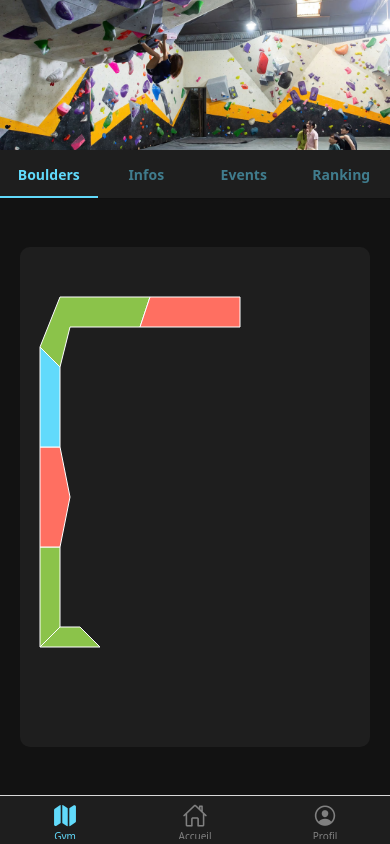
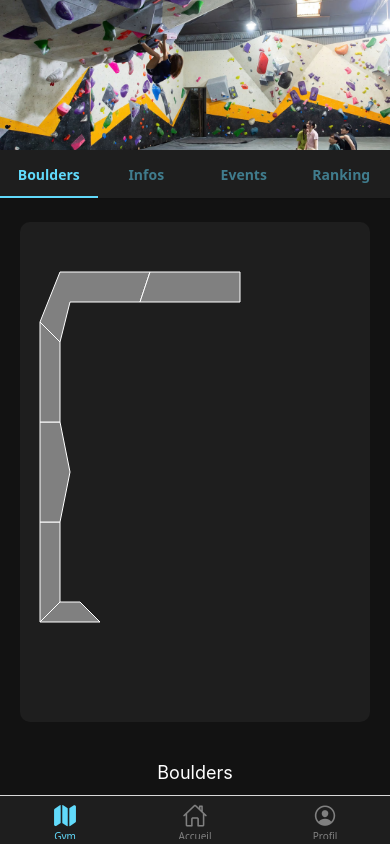
Before and after one commit to mathieulgd99-lab/MobileApp, a React Native app in the folder HelloWorldJSApp/: screen /Boulders in a window 390 px wide. Built offline with nearby package versions, Linux system fonts and the light colour scheme.

Commit message:
photos !

```diff
--- a/HelloWorldJSApp/screens/GymScreen/BoulderScreen.js
+++ b/HelloWorldJSApp/screens/GymScreen/BoulderScreen.js
@@ -1,12 +1,32 @@
 import React, { useState } from 'react';
-import { View, Text, StyleSheet,TouchableOpacity, Modal } from 'react-native';
+import { ScrollView,
+        Text,
+        StyleSheet,
+        TouchableOpacity,
+        Modal,
+        Image,
+        FlatList,
+        View
+} from 'react-native';
 import Svg, { Rect, Polygon, Line } from 'react-native-svg';
+
+
+// TODO : gérer l'affichage d'un bloc : numéro en gris en haut, couleur des prises en contours, possibilité de sélectionner tt les blocs d'un même numéro
+// TODO : -afficher dans les bonnes dimensions les images
+//       - mettre une bordure de style
+//       - mettre un filtre : quand je clique sur un mur, je met les images qui ont le meme zoneid
+
+// const MAP_WIDTH = 350;
+// const MAP_HEIGHT = 500;
+// const IMAGE_MARGIN = 8;
+// const GRID_COLUMNS = 2;
+// const GRID_ITEM_WIDTH = (MAP_WIDTH - IMAGE_MARGIN * (GRID_COLUMNS + 1)) / GRID_COLUMNS;
+// const SELECTED_ROW_ITEM_WIDTH = (MAP_WIDTH - IMAGE_MARGIN * 5) / 4; // 4 images côte à côte
+
+
 
 export default function BoulderScreen() {
   const zones = [
-    // { id: 'murA', points: '20,20 280,20 280,40 20,40', color: '#61dafb', label: 'Mur nord' },
-    // { id: 'murAb', points: '20,20 280,20 280,40 20,40', color: '#61dafb', label: 'Mur nord' },
-    // { id: 'murB', points: '280,20 300,120 280,130 260,40', color: '#ff6f61', label: 'Mur est' },
     { id: 'murC', points: '20,400 40,380 60,380 80,400', color: '#8bc34a', label: 'Mur ouest' },
     { id: 'murCbis', points: '20,300 20,400 40,380 40,300', color: '#8bc34a', label: 'Mur ouestbis' },
     { id: 'murDalle', points: '20,300 40,300 50,250 40,200 20,200', color: '#ff6f61', label: 'Mur O-milieu' },
@@ -16,68 +36,126 @@ export default function BoulderScreen() {
     { id: 'murJesaispas', points: '', color: '#61dafb', label: 'Mur E-haut' },
 
   ];
+
+  const images = [
+    { id: '1', zoneId: "murC", grade: 10, source:require('../../wall_images/wall_S-O.jpg')},
+    { id: '2', zoneId: 'murC', grade: 6, source: require('../../wall_images/wall_S-O.jpg') },
+    { id: '3', zoneId: 'murC', grade: 7, source: require('../../wall_images/wall_S-O.jpg') },
+    { id: '4', zoneId: 'murC', grade: 7, source: require('../../wall_images/wall_S-O.jpg') },
+    { id: '5', zoneId: 'murC', grade: 7, source: require('../../wall_images/wall_S-O.jpg') },
+  ]
+  // Todo : stocker le nombre de murs avec un certains grade
+
+  const grades = [
+    { id:'1', difficulty: 1,},
+    { id:'2', difficulty: 2},
+    { id:'3', difficulty: 3},
+    { id:'4', difficulty: 4},
+    { id:'5', difficulty: 5},
+    { id:'6', difficulty: 6},
+    { id:'7', difficulty: 7},
+    { id:'8', difficulty: 8},
+    { id:'9', difficulty: 9},
+    { id:'10', difficulty: 10},
+    { id:'11', difficulty: 11},
+    { id:'12', difficulty: 12},
+    { id:'13', difficulty: 13},
+    { id:'14', difficulty: 14},
+  ]
+
+
+
   // 20,40 = en haut a gauche : 0,0 = tout en haut a gauche, le premier point = la largeur
   const [selectedZone, setSelectedZone] = useState(null);
+  const [seletedGrade, setSelectedGrade] = useState(null);
 
-  // TODO : gérer l'affichage d'un bloc : numéro en gris en haut, couleur des prises en contours, possibilité de sélectionner tt les blocs d'un même numéro
+
+  const filteredImages = selectedZone ? images.filter(img => selectedZone === img.zoneId) : images
+  // const filteredGrades =
+
+  const handleClickGrade = (gradeId) => {
+    setSelectedGrade(prev => prev === gradeId ? null : gradeId)
+  }
+
+  const handleClickZone = (zoneId) => {
+    setSelectedZone(prev => prev === zoneId ? null : zoneId);
+  };
 
   return (
-    <View style={styles.container}>
+    <ScrollView contentContainerStyle={styles.container}>
       <Svg height="500" width="350" style={styles.map}>
         {zones.map((zone) => (
           <Polygon
             key={zone.id}
             points={zone.points}
-            fill={zone.color}
+            fill={selectedZone === zone.id ? zone.color : '#808080'}
             stroke="#fff"
             strokeWidth="1"
-            onPress={() => setSelectedZone(zone)}
+            onPress={() => handleClickZone(zone.id)}
           />
         ))}
       </Svg>
+      <View style={styles.container}>
+        <Text style={styles.text}>
+          Boulders
+        </Text>
+      </View>
+      <FlatList
+        data={grades}
+        horizontal
+        keyExtractor={(grade) => grade.id}
+        onPress={(grade) => handleClickGrade(grade.id)}
+        renderItem={({item}) => <Text style={styles.grade}> {item.id}   0/</Text>}
+        scrollEnabled={true}   // TODO : aggrandir la zone de scroll
+      />
+      <FlatList
+          data={filteredImages}
+          renderItem={({item}) => <Image source={item.source} style={styles.image} />}
+          keyExtractor={(image) => image.id}
+          scrollEnabled={false}   // empêche le conflit de scroll
+          numColumns={2}
+          columnWrapperStyle={styles.row}
+        />
+    </ScrollView>
 
-    </View>
-  );
+);
 }
 
 const styles = StyleSheet.create({
   container: {
-    flex: 1,
+    paddingTop: 24,
+    alignItems: 'center',
     backgroundColor: '#121212',
-    alignItems: 'center',
-    justifyContent: 'center',
+    paddingVertical: 20,
+    paddingBottom: 60,
   },
   map: {
     backgroundColor: '#1e1e1e',
     borderRadius: 10,
+    marginBottom: 16,
   },
-  modalContainer: {
-    flex: 1,
-    backgroundColor: 'rgba(0,0,0,0.7)',
-    alignItems: 'center',
-    justifyContent: 'center',
+  image: {
+    width: 170,
+    height: 250,
+    borderRadius: 5,
+    borderColor: '#808080',
+    borderWidth: 5,
+    marginHorizontal: 8,
+    marginBottom: 10,
+    marginTop: 20,
+
   },
-  modalContent: {
-    backgroundColor: '#fff',
-    borderRadius: 12,
-    padding: 20,
-    width: '80%',
-    alignItems: 'center',
+  text: {
+    color: 'white',
+    fontSize: 18,
   },
-  title: {
-    fontSize: 18,
-    fontWeight: 'bold',
-    marginBottom: 10,
-  },
-  closeBtn: {
-    marginTop: 10,
-    backgroundColor: '#61dafb',
-    borderRadius: 8,
-    paddingHorizontal: 15,
-    paddingVertical: 8,
-  },
-  closeText: {
-    color: '#000',
-    fontWeight: 'bold',
-  },
+  grade: {
+    color: 'white',
+    fontSize: 15,
+    width: 40,
+    height: 20,
+    backgroundColor: "#808080",
+    borderRadius:6,
+    marginHorizontal: 8,
+  }
 });
--- a/HelloWorldJSApp/screens/GymScreen/EventScreen.js
+++ b/HelloWorldJSApp/screens/GymScreen/EventScreen.js
@@ -4,7 +4,7 @@ import { View, Text, StyleSheet } from 'react-native';
 export default function MachinesScreen() {
   return (
     <View style={styles.container}>
-      <Text style={styles.text}>⚙️ Écran avecc les futurs évènements</Text>
+      <Text style={styles.text}>⚙️ Écran avec les futurs évènements</Text>
     </View>
   );
 }
```
Also changed, not shown: HelloWorldJSApp/wall_images/wall_S-O.jpg (added).
